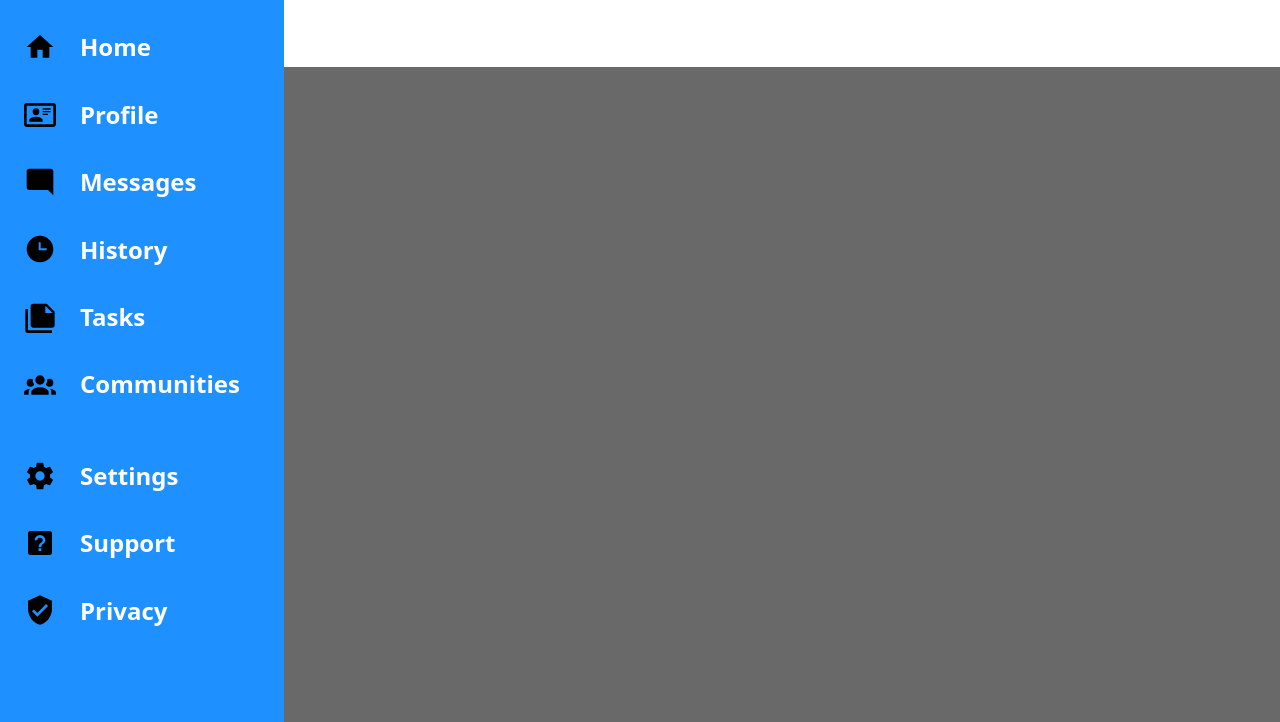
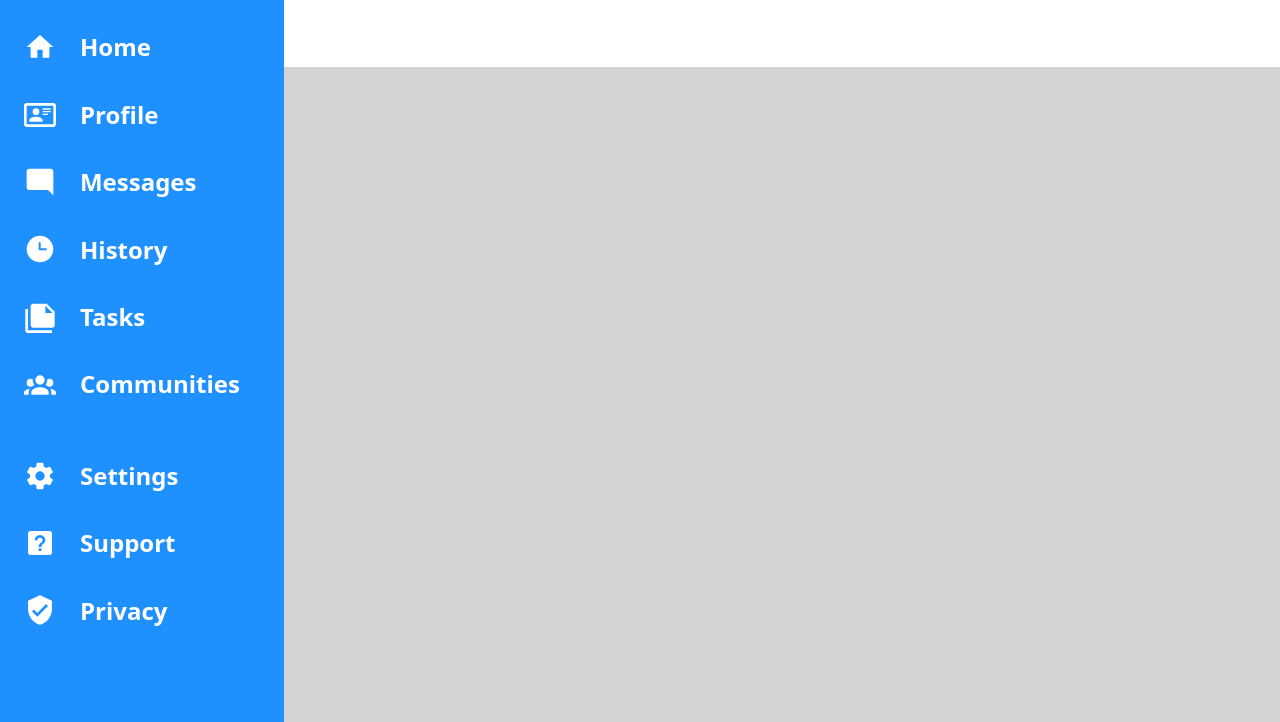
Before and after one commit to MPadilla198/TOP-Admin-Dashboard, a website: page index.html in a window 1280 px wide. Shown: the part 78-800 px from the top of the page. Drawn offline with nearby package versions, Linux system fonts and the light colour scheme.

Commit message:
Correct colors for logo/icons and section background

```diff
--- a/styles.css
+++ b/styles.css
@@ -58,12 +58,11 @@ aside>div>h1 {
 .icon {
     height: 32px;
     width: 32px;
-
 }
 
 aside .logo,
 aside .icon {
-    color: white;
+    filter: invert(100%);
 }
 
 /** HEADER STYLES */
@@ -73,5 +72,5 @@ header {
 
 /** SECTION STYLES */
 section {
-    background-color: dimgray;
+    background-color: lightgray;
 }
```
